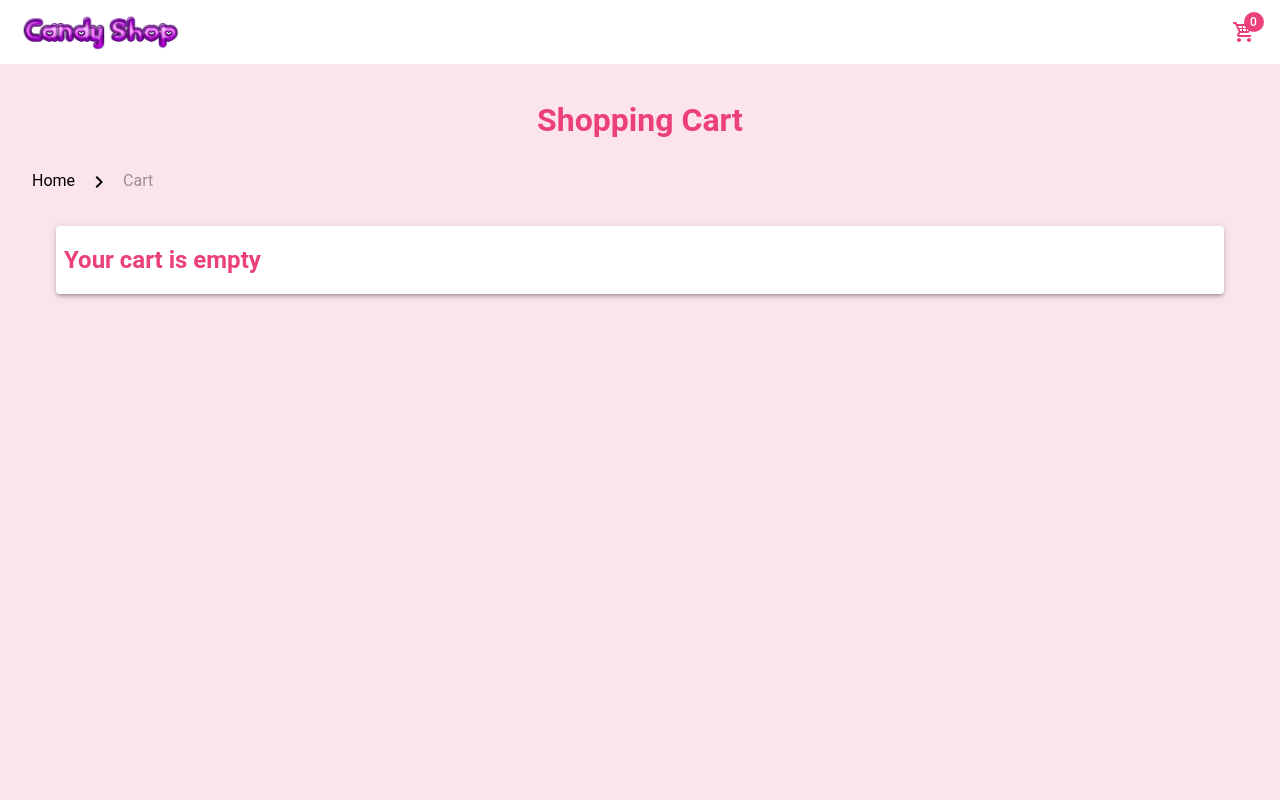
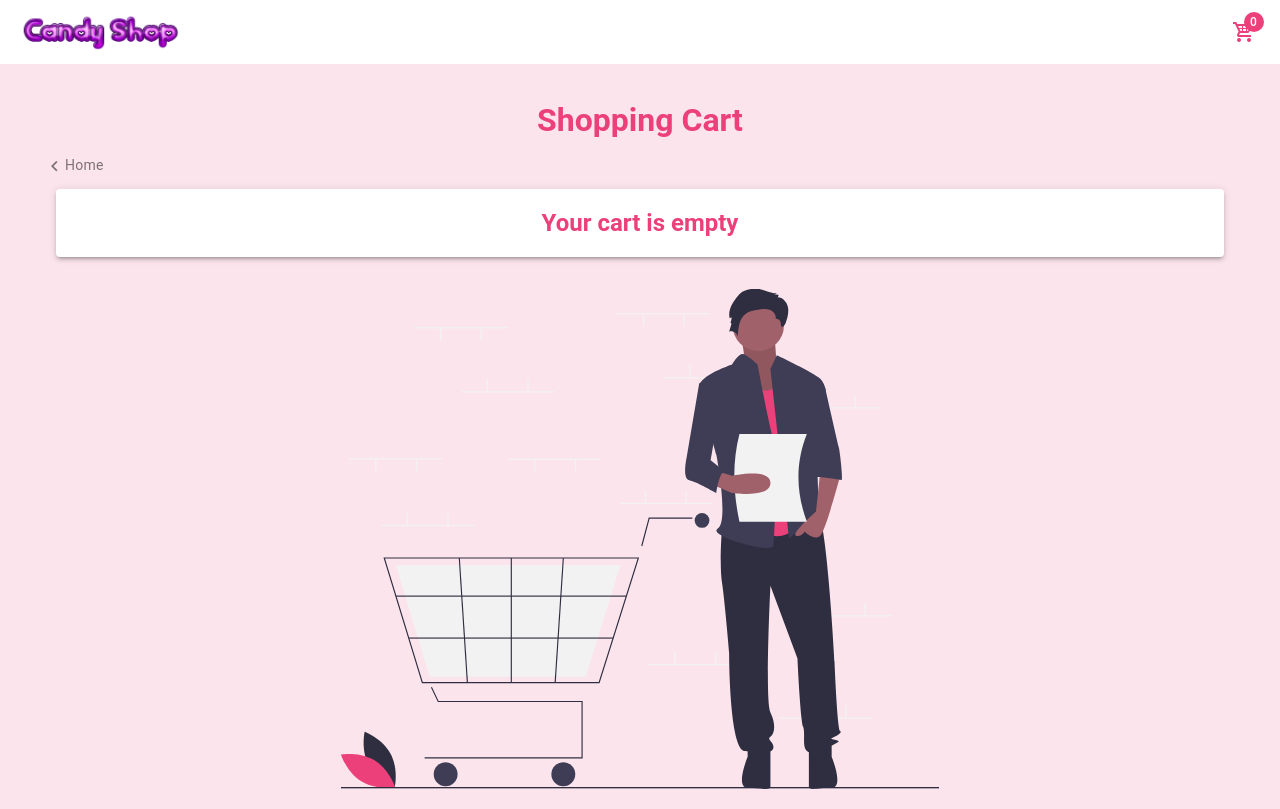
Before and after one commit to laianesuzart/candy-shop, a Vue app: page /cart in a window 1280 px wide. Built offline with nearby package versions, Linux system fonts and the light colour scheme; a small style sheet from the web is missing.

Commit message:
feat: option to delete item on cart page; improve styling

```diff
--- a/src/views/CartView.vue
+++ b/src/views/CartView.vue
@@ -1,20 +1,9 @@
 <script setup>
   import { useCartStore } from '@/store/cart';
+  import emptyCartImage from '@/assets/empty-cart.svg'
 
   const store = useCartStore();
 
-  const breadcrumbItems = [
-    {
-      title: 'Home',
-      disabled: false,
-      href: '/',
-    },
-    {
-      title: 'Cart',
-      disabled: true,
-      href: 'cart',
-    },
-  ];
   const formatPrice = (price) => {
     return price.toLocaleString('en-US', {
       minimumFractionDigits: 2,
@@ -24,51 +13,83 @@
   }
 </script>
 
+<style>
+  .list-item-transition-leave-active {
+    transition: all 0.3s ease;
+  }
+
+  .list-item-transition-leave-to {
+    opacity: 0;
+    transform: translateY(-10px);
+  }
+</style>
+
 <template>
   <div>
     <h1 class="text-primary text-center pt-4 pb-2">Shopping Cart</h1>
-    <v-breadcrumbs :items="breadcrumbItems">
-      <template v-slot:divider>
-        <v-icon icon="mdi-chevron-right"></v-icon>
-      </template>
-    </v-breadcrumbs>
+
     <v-container>
+      <v-row>
+        <router-link to="/" class="v-breadcrumbs-item--link text-body-2 opacity-50">
+          <v-icon>mdi-chevron-left</v-icon>Home
+        </router-link>
+      </v-row>
       <v-row v-if="store.totalQuantity > 0">
         <v-col>
           <v-list lines="two" rounded="lg">
-            <v-list-item v-for="item in store.items" :key="item.id">
+            <transition-group name="list-item-transition" tag="div">
+              <template v-for="(item, index) in store.items" :key="item.id">
+                <v-list-item>
                   <template #prepend>
                     <v-img :src="item.image" width="60" height="60" class="rounded mr-4" />
                   </template>
                   <v-list-item-title>
                     {{ item.name }}
                   </v-list-item-title>
+                  <div class="d-flex ga-4 align-end">
                     <div
                       class="text-subtitle-2 d-inline-flex align-center border border-opacity-50 border-primary rounded-pill">
-                <v-btn @click="[item.quantity > 1 ? store.decreaseItemQuantity(item.id) : store.deleteItem(item.id)]"
-                  variant="text" :icon="item.quantity > 1 ? 'mdi-minus' : 'mdi-trash-can-outline'" size="small"></v-btn>
+                      <v-btn
+                        @click="[item.quantity > 1 ? store.decreaseItemQuantity(item.id) : store.deleteItem(item.id)]"
+                        variant="text" :icon="item.quantity > 1 ? 'mdi-minus' : 'mdi-trash-can-outline'"
+                        size="small"></v-btn>
                       {{ item.quantity }}
                       <v-btn @click="store.addItem(item)" variant="text" icon="mdi-plus" size="small"></v-btn>
                     </div>
+                    <v-btn @click="store.deleteItem(item.id)" variant="plain" size="small" slim :ripple="false"
+                      class="text-capitalize">Delete</v-btn>
+                  </div>
                 </v-list-item>
+                <v-divider v-if="index < store.items.length - 1" />
+              </template>
+            </transition-group>
           </v-list>
         </v-col>
-        <v-col cols="12" md="4">
+        <v-col cols="12" md="3">
           <v-card>
-            <v-card-title>
-              <span>Total: <span class="font-weight-bold">{{ formatPrice(store.totalPrice)
-              }}</span></span>
+            <v-card-title class="d-flex ga-4 justify-md-space-between">
+              <span>Total:</span><span class="font-weight-bold">{{ formatPrice(store.totalPrice)
+                }}</span>
             </v-card-title>
             <v-card-actions class="justify-center">
-              <v-btn class="bg-primary" rounded="xl">Proceed to Checkout</v-btn>
+              <v-btn class="bg-primary" rounded="xl" block>Checkout</v-btn>
             </v-card-actions>
           </v-card>
         </v-col>
       </v-row>
 
-      <v-sheet v-else class="py-4 px-2 rounded" elevation="3">
+      <template v-else>
+        <v-row>
+          <v-col>
+            <v-sheet class="py-4 px-2 rounded text-center" elevation="3">
               <h2 class="text-primary">Your cart is empty</h2>
             </v-sheet>
+          </v-col>
+        </v-row>
+        <v-row class="mt-8">
+          <v-img :src="emptyCartImage" aria-hidden="true" max-height="500"></v-img>
+        </v-row>
+      </template>
     </v-container>
   </div>
 </template>
```
Also changed, not shown: src/assets/empty-cart.svg (added). Lines whose indentation alone changed are shown as unchanged.
